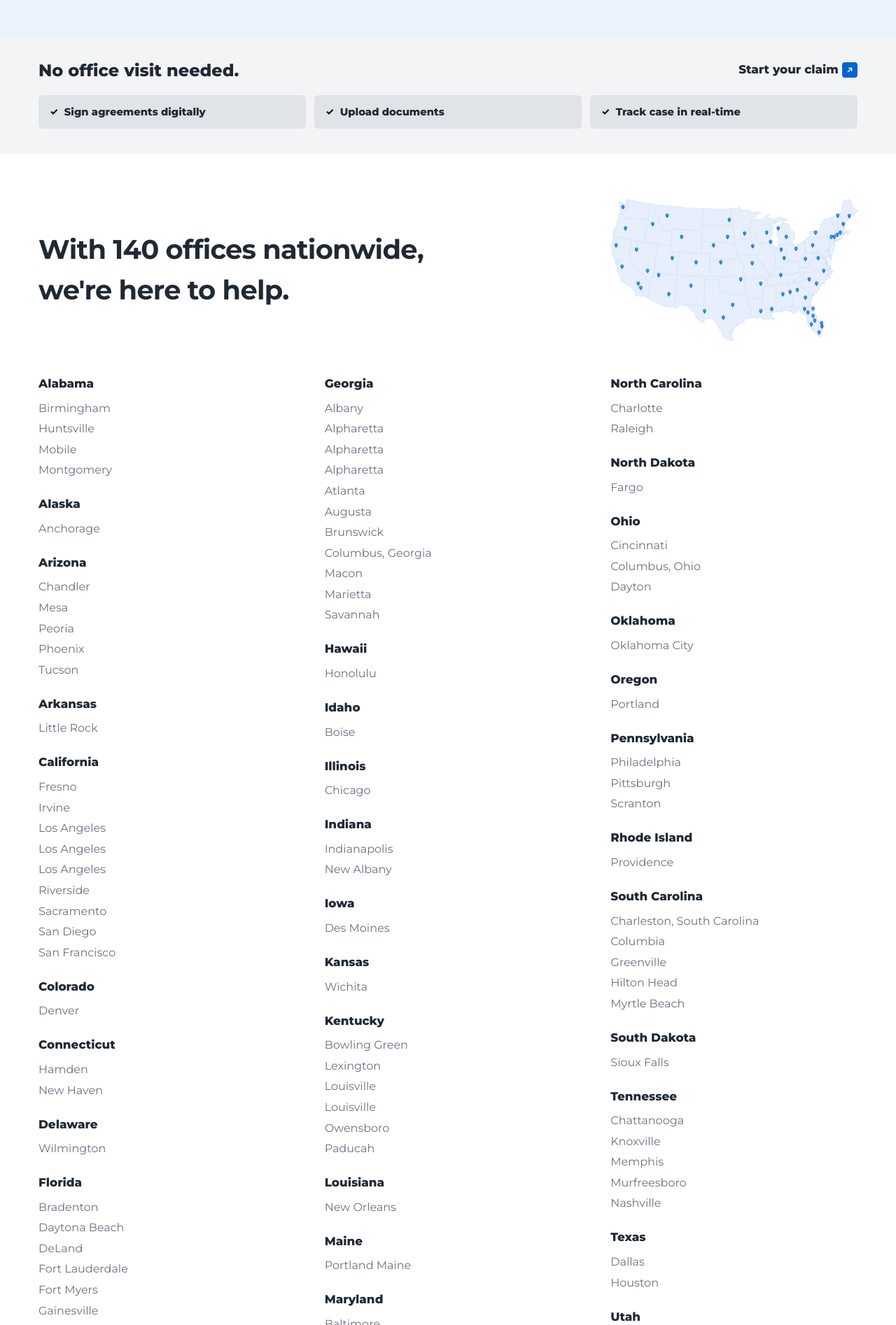
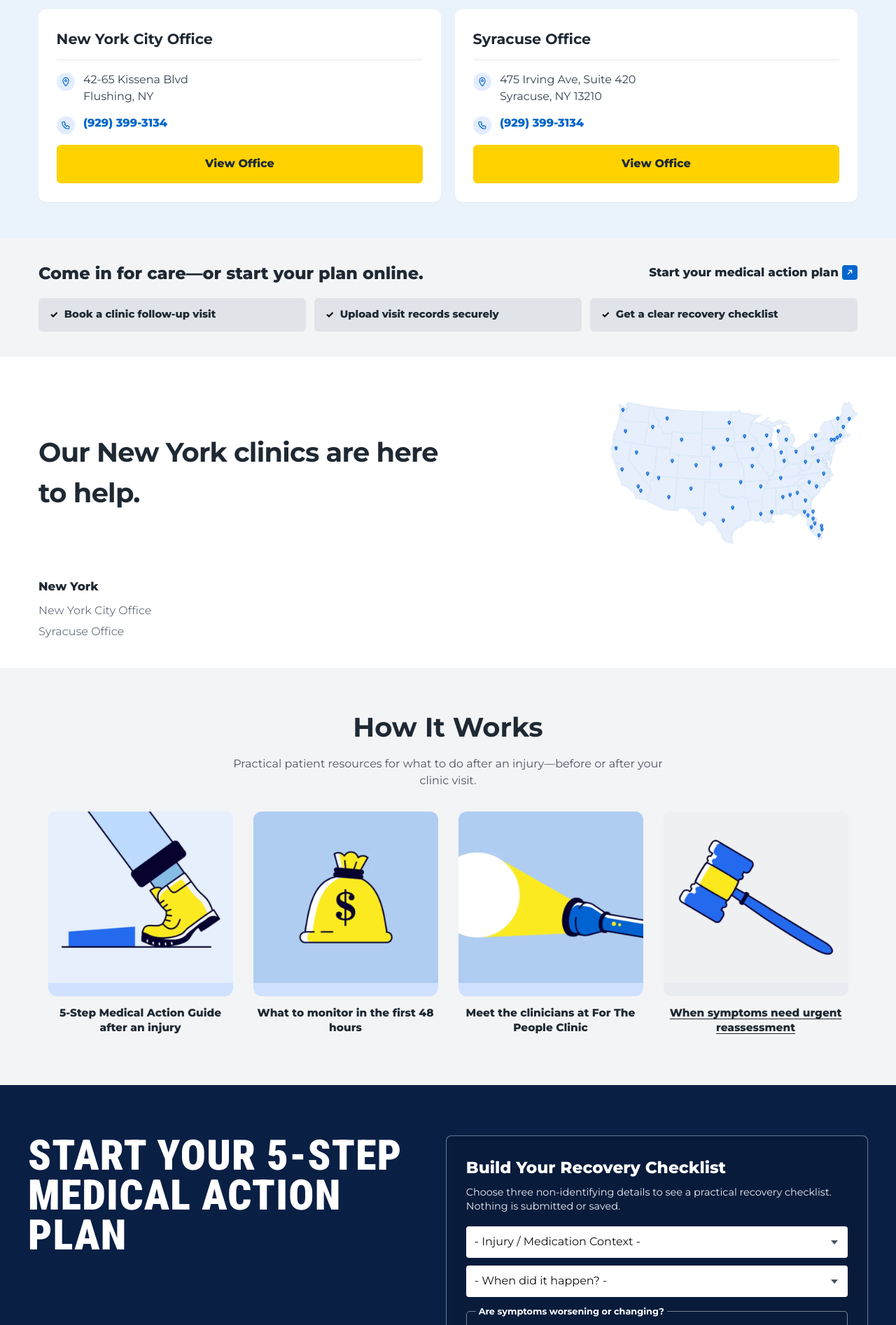
Before and after one commit to wuan0232/forthepeople-aigc, a Nuxt app: page /Location/locations in a window 1280 px wide. Shown: the part 526-2420 px from the top of the page at 70% size. Built offline with nearby package versions, Linux system fonts and the light colour scheme.

Commit message:
更新纽约诊所网点与联系服务

```diff
--- a/app/pages/Location/locations.vue
+++ b/app/pages/Location/locations.vue
@@ -22,11 +22,18 @@
               <span aria-hidden="true">↓</span>
             </a>
           </div>
+        </div>
 
-          <aside class="loc-local" aria-label="Your local office">
-            <p class="loc-local__eyebrow">Your Local Office</p>
-            <article class="loc-local__card">
-              <h2>Morgan &amp; Morgan Los Angeles</h2>
+        <aside class="loc-local" id="office" aria-label="Our offices">
+          <p class="loc-local__eyebrow">Our Offices</p>
+          <div class="loc-local__cards">
+            <article
+              v-for="office in offices"
+              :id="office.id"
+              :key="office.id"
+              class="loc-local__card"
+            >
+              <h2>{{ office.name }}</h2>
               <hr />
               <p class="loc-local__row">
                 <span class="loc-local__icon" aria-hidden="true">
@@ -36,8 +43,9 @@
                   </svg>
                 </span>
                 <span>
-                  633 West Fifth Street, Suite 2200<br />
-                  Los Angeles, CA 90071
+                  <span v-for="(line, i) in office.addressLines" :key="i" class="loc-local__addr-line">
+                    {{ line }}
+                  </span>
                 </span>
               </p>
               <p class="loc-local__row">
@@ -46,21 +54,28 @@
                     <path d="M5 4h4l2 5-2 1a12 12 0 005 5l1-2 5 2v4a2 2 0 01-2 2A16 16 0 013 6a2 2 0 012-2z" />
                   </svg>
                 </span>
-                <a href="tel:+13238253424">(323) 825-3424</a>
+                <a :href="`tel:${office.phoneTel}`">{{ office.phoneDisplay }}</a>
               </p>
-              <a href="#office" class="loc-local__cta">View Office</a>
+              <a
+                :href="office.mapsUrl"
+                class="loc-local__cta"
+                target="_blank"
+                rel="noopener noreferrer"
+              >
+                View Office
+              </a>
             </article>
-          </aside>
-        </div>
+          </div>
+        </aside>
       </div>
     </section>
 
-    <section class="loc-no-visit" aria-label="No office visit needed">
+    <section class="loc-no-visit" aria-label="How to get care at our clinics">
       <div class="container">
         <div class="loc-no-visit__top">
-          <h2 class="loc-no-visit__title">No office visit needed.</h2>
-          <NuxtLink to="/contact" class="loc-no-visit__link link-arrow">
-            Start your claim
+          <h2 class="loc-no-visit__title">Come in for care—or start your plan online.</h2>
+          <NuxtLink to="/medical/what-to-do" class="loc-no-visit__link link-arrow">
+            Start your medical action plan
             <span class="icon-box" aria-hidden="true">
               <svg viewBox="0 0 12 12" width="8" height="8">
                 <path d="M2 10L10 2M10 2H4M10 2V8" />
@@ -80,11 +95,11 @@
     <section id="all-offices" class="loc-all">
       <div class="container">
         <div class="loc-all__head">
-          <h2>With 140 offices nationwide, we're here to help.</h2>
+          <h2>Our New York clinics are here to help.</h2>
           <div class="loc-all__map">
             <img
               src="/locations-us-offices-map.svg"
-              alt="US map showing Morgan &amp; Morgan office locations nationwide"
+              alt="Map highlighting our New York office locations"
               width="353"
               height="204"
               loading="lazy"
@@ -97,8 +112,8 @@
           <div v-for="state in states" :key="state.name" class="loc-state">
             <h3>{{ state.name }}</h3>
             <ul>
-              <li v-for="(city, idx) in state.cities" :key="state.name + '-' + idx + '-' + city">
-                <a href="#office">{{ city }}</a>
+              <li v-for="office in offices" :key="office.id">
+                <a :href="`#${office.id}`">{{ office.name }}</a>
               </li>
             </ul>
           </div>
@@ -110,20 +125,21 @@
       <div class="container">
         <div class="loc-how__head">
           <h2 id="loc-how-heading">How It Works</h2>
-          <p>Explore these resources to help you make informed decisions after an accident.</p>
+          <p>Practical patient resources for what to do after an injury—before or after your clinic visit.</p>
         </div>
 
         <div class="loc-how__grid" role="list">
-          <article
+          <NuxtLink
             v-for="card in howItWorks"
             :key="card.title"
+            :to="card.href"
             class="loc-how__card"
             :class="{ 'loc-how__card--muted': card.muted }"
             role="listitem"
           >
             <div class="loc-how__art" v-html="card.art" />
             <h3 :class="{ 'loc-how__title--underline': card.muted }">{{ card.title }}</h3>
-          </article>
+          </NuxtLink>
         </div>
       </div>
     </section>
@@ -133,162 +149,51 @@
 </template>
 
 <script setup lang="ts">
+import { SITE_OFFICES } from '~/constants/offices'
+
 useHead({
-  title: 'Locations | Morgan & Morgan',
+  title: 'Locations | For The People Clinic New York Offices',
   meta: [
     {
       name: 'description',
       content:
-        'Find a Morgan & Morgan office near you. 140 offices nationwide, free consultations, and 24/7 support.',
+        'Visit For The People Clinic in Flushing or Syracuse for post-injury follow-up, recovery planning, and medical next steps. Call (929) 399-3134.',
     },
   ],
 })
 
-const benefits = ['Sign agreements digitally', 'Upload documents', 'Track case in real-time']
+const offices = SITE_OFFICES
+const benefits = [
+  'Book a clinic follow-up visit',
+  'Upload visit records securely',
+  'Get a clear recovery checklist',
+]
 
 type StateGroup = { name: string; cities: string[] }
 
-const states: StateGroup[] = [
-  { name: 'Alabama', cities: ['Birmingham', 'Huntsville', 'Mobile', 'Montgomery'] },
-  { name: 'Alaska', cities: ['Anchorage'] },
-  { name: 'Arizona', cities: ['Chandler', 'Mesa', 'Peoria', 'Phoenix', 'Tucson'] },
-  { name: 'Arkansas', cities: ['Little Rock'] },
-  {
-    name: 'California',
-    cities: [
-      'Fresno',
-      'Irvine',
-      'Los Angeles',
-      'Los Angeles',
-      'Los Angeles',
-      'Riverside',
-      'Sacramento',
-      'San Diego',
-      'San Francisco',
-    ],
-  },
-  { name: 'Colorado', cities: ['Denver'] },
-  { name: 'Connecticut', cities: ['Hamden', 'New Haven'] },
-  { name: 'Delaware', cities: ['Wilmington'] },
-  {
-    name: 'Florida',
-    cities: [
-      'Bradenton',
-      'Daytona Beach',
-      'DeLand',
-      'Fort Lauderdale',
-      'Fort Myers',
-      'Gainesville',
-      'Jacksonville',
-      'Key West',
-      'Kissimmee',
-      'Lakeland',
-      'Lakeland',
-      'Melbourne',
-      'Miami',
-      'Naples',
-      'Ocala',
-      'Orange Park',
-      'Orlando',
-      'Palm Harbor',
-      'Panama City',
-      'Pensacola',
-      'Port St. Lucie',
-      'Sarasota',
-      'Spring Hill',
-      'St. Augustine',
-      'St. Petersburg',
-      'Tallahassee',
-      'Tampa',
-      'Tavares',
-      'The Villages',
-      'Titusville',
-      'West Palm Beach',
-      'West Tampa',
-      'Winter Haven',
-      'Winter Park',
-    ],
-  },
-  {
-    name: 'Georgia',
-    cities: [
-      'Albany',
-      'Alpharetta',
-      'Alpharetta',
-      'Alpharetta',
-      'Atlanta',
-      'Augusta',
-      'Brunswick',
-      'Columbus, Georgia',
-      'Macon',
-      'Marietta',
-      'Savannah',
-    ],
-  },
-  { name: 'Hawaii', cities: ['Honolulu'] },
-  { name: 'Idaho', cities: ['Boise'] },
-  { name: 'Illinois', cities: ['Chicago'] },
-  { name: 'Indiana', cities: ['Indianapolis', 'New Albany'] },
-  { name: 'Iowa', cities: ['Des Moines'] },
-  { name: 'Kansas', cities: ['Wichita'] },
-  {
-    name: 'Kentucky',
-    cities: ['Bowling Green', 'Lexington', 'Louisville', 'Louisville', 'Owensboro', 'Paducah'],
-  },
-  { name: 'Louisiana', cities: ['New Orleans'] },
-  { name: 'Maine', cities: ['Portland Maine'] },
-  { name: 'Maryland', cities: ['Baltimore'] },
-  { name: 'Massachusetts', cities: ['Boston', 'Medford'] },
-  { name: 'Michigan', cities: ['Detroit', 'Grand Rapids'] },
-  { name: 'Minnesota', cities: ['Minneapolis'] },
-  { name: 'Mississippi', cities: ['Biloxi', 'Hattiesburg', 'Jackson'] },
-  { name: 'Missouri', cities: ['St. Louis'] },
-  { name: 'Montana', cities: ['Bozeman'] },
-  { name: 'Nebraska', cities: ['Lincoln'] },
-  { name: 'North Carolina', cities: ['Charlotte', 'Raleigh'] },
-  { name: 'North Dakota', cities: ['Fargo'] },
-  { name: 'Ohio', cities: ['Cincinnati', 'Columbus, Ohio', 'Dayton'] },
-  { name: 'Oklahoma', cities: ['Oklahoma City'] },
-  { name: 'Oregon', cities: ['Portland'] },
-  { name: 'Pennsylvania', cities: ['Philadelphia', 'Pittsburgh', 'Scranton'] },
-  { name: 'Rhode Island', cities: ['Providence'] },
-  {
-    name: 'South Carolina',
-    cities: ['Charleston, South Carolina', 'Columbia', 'Greenville', 'Hilton Head', 'Myrtle Beach'],
-  },
-  { name: 'South Dakota', cities: ['Sioux Falls'] },
-  {
-    name: 'Tennessee',
-    cities: ['Chattanooga', 'Knoxville', 'Memphis', 'Murfreesboro', 'Nashville'],
-  },
-  { name: 'Texas', cities: ['Dallas', 'Houston'] },
-  { name: 'Utah', cities: ['Salt Lake City'] },
-  { name: 'Vermont', cities: ['Burlington'] },
-  { name: 'Virginia', cities: ['Arlington', 'Richmond'] },
-  { name: 'Washington', cities: ['Seattle'] },
-  { name: 'Washington D.C.', cities: ['Washington, D.C.'] },
-  { name: 'West Virginia', cities: ['Charleston, West Virginia'] },
-  { name: 'Wisconsin', cities: ['Milwaukee'] },
-  { name: 'Wyoming', cities: ['Cheyenne'] },
-]
+const states: StateGroup[] = [{ name: 'New York', cities: SITE_OFFICES.map((o) => o.name) }]
 
-type HowCard = { title: string; art: string; muted?: boolean }
+type HowCard = { title: string; art: string; href: string; muted?: boolean }
 
 const howItWorks: HowCard[] = [
   {
-    title: 'The Basics: What is a personal injury lawsuit?',
+    title: '5-Step Medical Action Guide after an injury',
+    href: '/medical/what-to-do',
     art: `<img src="/images/locations/loc-how-basics-lawsuit.webp" alt="" width="400" height="400" loading="lazy" decoding="async" />`,
   },
   {
-    title: 'How Much is My Personal Injury Case Worth?',
+    title: 'What to monitor in the first 48 hours',
+    href: '/medical/what-to-do',
     art: `<img src="/images/locations/loc-how-case-worth.webp" alt="" width="400" height="400" loading="lazy" decoding="async" />`,
   },
   {
-    title: 'The Morgan & Morgan Difference',
+    title: 'Meet the clinicians at For The People Clinic',
+    href: '/about/meet-our-doctors',
     art: `<img src="/images/locations/loc-how-morgan-difference.webp" alt="" width="400" height="400" loading="lazy" decoding="async" />`,
   },
   {
-    title: 'Why Do Some Personal Injury Cases Get Turned Down ("Are Ineligible")?',
+    title: 'When symptoms need urgent reassessment',
+    href: '/medical/what-to-do',
     muted: true,
     art: `<img src="/images/locations/loc-how-cases-ineligible.webp" alt="" width="400" height="400" loading="lazy" decoding="async" />`,
   },
@@ -413,11 +318,29 @@ const howItWorks: HowCard[] = [
   color: #1f2933;
 }
 
+.loc-local {
+  margin-top: 2.25rem;
+}
+
+.loc-local__cards {
+  display: grid;
+  gap: 1rem;
+  grid-template-columns: 1fr;
+}
+
+@media (min-width: 720px) {
+  .loc-local__cards {
+    grid-template-columns: 1fr 1fr;
+    gap: 1.25rem;
+  }
+}
+
 .loc-local__card {
   padding: 1.7rem 1.6rem;
   background: #fff;
   border-radius: 0.7rem;
   box-shadow: 0 1px 0 rgba(15, 23, 42, 0.05);
+  scroll-margin-top: calc(var(--header-offset) + 1rem);
 }
 
 .loc-local__card h2 {
@@ -431,6 +354,10 @@ const howItWorks: HowCard[] = [
   height: 1px;
   border: 0;
   background: #e5e7eb;
+}
+
+.loc-local__addr-line {
+  display: block;
 }
 
 .loc-local__row {
@@ -679,6 +606,13 @@ const howItWorks: HowCard[] = [
   max-width: 16.5rem;
   display: grid;
   gap: 0.85rem;
+  color: inherit;
+  text-decoration: none;
+}
+
+.loc-how__card:hover h3 {
+  text-decoration: underline;
+  text-underline-offset: 3px;
 }
 
 @media (max-width: 1024px) {
--- a/app/pages/contact/ContactHero.vue
+++ b/app/pages/contact/ContactHero.vue
@@ -10,14 +10,14 @@
         <div class="contact-hero__main">
           <h1 id="contact-hero-heading" class="contact-hero__title">Contact Us Your Way</h1>
           <p class="contact-hero__lead">
-            No matter where an injury happens, getting help shouldn't be hard. Morgan &amp; Morgan makes it easy to
+            No matter where an injury happens, getting help shouldn't be hard. For The People Clinic makes it easy to
             fight for the compensation you deserve.
           </p>
 
           <div class="contact-hero__photo">
             <img
               :src="heroImage"
-              alt="Morgan & Morgan attorney meeting with a client"
+              alt="For The People Clinic attorney meeting with a client"
               width="640"
               height="360"
               loading="eager"
@@ -36,7 +36,7 @@
               <p class="contact-hero__callout-title">We're here 24/7.</p>
               <p class="contact-hero__callout-text">
                 Fill out the form, call us at
-                <a href="tel:+18442934275">844-293-4275</a>, or use the text button for your free case evaluation.
+                <a href="tel:+19293993134">(929) 399-3134</a>, or use the text button to start your recovery checklist.
               </p>
             </div>
           </div>
--- a/app/pages/contact/ContactInquiries.vue
+++ b/app/pages/contact/ContactInquiries.vue
@@ -33,33 +33,19 @@ type InquiryLink = {
 const links: InquiryLink[] = [
   {
     title: 'Find a Location Near You',
-    description: "Need local support? We've got offices nationwide to help you wherever you are.",
+    description:
+      'Visit our New York City office at 42-65 Kissena Blvd, Flushing, NY, or Syracuse office at 475 Irving Ave, Suite 420. Call (929) 399-3134.',
     to: '/locations',
   },
   {
     title: 'Case Process',
     description: 'Curious about what happens next? Learn how we handle your case from start to finish.',
-    href: '#case-process',
+    to: '/about/the-case-process',
   },
   {
-    title: 'Practice Areas',
+    title: 'Injury Recovery Guides',
     description: 'Explore the cases we handle—from auto accidents to workplace injuries and beyond.',
-    to: '/practice-areas',
-  },
-  {
-    title: 'Careers',
-    description: 'Ready to make a difference? Join our team and fight for the people.',
-    href: '#careers',
-  },
-  {
-    title: 'Refer a Case',
-    description: 'Partner with Morgan & Morgan and help your client get the results they deserve.',
-    href: '#refer',
-  },
-  {
-    title: 'Media Inquiries',
-    description: 'For press and media inquiries, email us!',
-    href: 'mailto:press@forthepeople.com',
+    to: '/injury-recovery-guides',
   },
 ]
 </script>
--- a/app/pages/contact/ContactWhy.vue
+++ b/app/pages/contact/ContactWhy.vue
@@ -2,10 +2,10 @@
   <section class="contact-why" aria-labelledby="contact-why-heading">
     <div class="container contact-why__inner">
       <header class="contact-why__head">
-        <h2 id="contact-why-heading">Why Morgan &amp; Morgan?</h2>
+        <h2 id="contact-why-heading">Why For The People Clinic?</h2>
         <p>
-          Choosing Morgan &amp; Morgan means more than hiring a law firm—it's having a strong, supportive, and proven
-          team on your side.
+          Choosing For The People Clinic means more than booking an appointment—it's having a supportive care team
+          focused on clearer next steps after injury.
         </p>
       </header>
 
@@ -37,17 +37,17 @@ type WhyItem = {
 
 const items: WhyItem[] = [
   {
-    title: 'Fighting for More',
-    text: '35 years. 1,000 lawyers. $30 billion recovered. We have the power to take on any corporation.',
+    title: 'Clear Medical Next Steps',
+    text: 'We help patients organize timelines, spot urgent warning signs, and plan safer follow-up after injury or medical harm.',
   },
   {
-    title: 'The Fee Is Free, Unless We Win',
-    text: "It's easy to get started with a free case evaluation by phone, text or web - 24/7. The fee is always free unless we win.",
+    title: 'Practical Recovery Guidance',
+    text: 'Get structured checklists by phone, web, or in-office visits—focused on care planning, not legal sales pitches.',
   },
   {
-    title: 'Local Care + National Power',
-    text: 'Your attorney is from your community—backed by the strength of a national firm.',
-    link: { label: 'Find an office near you', to: '/locations' },
+    title: 'Local Care in New York',
+    text: 'Visit our New York City office (Flushing) or Syracuse office, or call (929) 399-3134.',
+    link: { label: 'View our NY offices', to: '/locations' },
   },
 ]
 </script>
--- a/app/pages/contact/index.vue
+++ b/app/pages/contact/index.vue
@@ -15,12 +15,12 @@ import ContactInquiries from './ContactInquiries.vue'
 import type { ClientTestimonial } from '~/types/practice-area'
 
 useHead({
-  title: 'Contact Us | Morgan & Morgan',
+  title: 'Contact Us | For The People Clinic',
   meta: [
     {
       name: 'description',
       content:
-        'Contact Morgan & Morgan 24/7 for a free case evaluation. Offices nationwide, no fee unless we win.',
+        'Contact our New York offices in Flushing and Syracuse. Call (929) 399-3134.',
     },
   ],
 })
@@ -36,7 +36,7 @@ const clients: ClientTestimonial[] = [
   {
     name: 'Ray',
     quote:
-      "They took care of me, and now we're doing okay. Thank God that I went to Morgan & Morgan.",
+      "They took care of me, and now we're doing okay. Thank God that I went to For The People Clinic.",
     thumbBg: 'linear-gradient(135deg,#cfe8fc,#8ec5f2)',
     thumb: 'https://images.unsplash.com/photo-1506794778202-cad84cf45f1d?w=200&q=80&fit=crop',
   },
```
